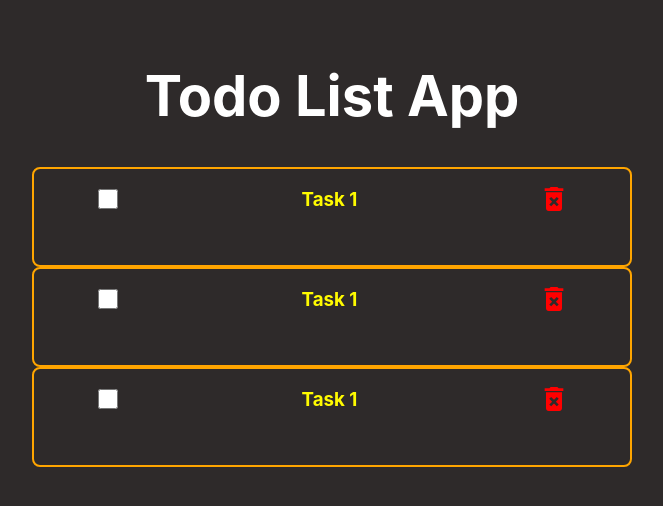
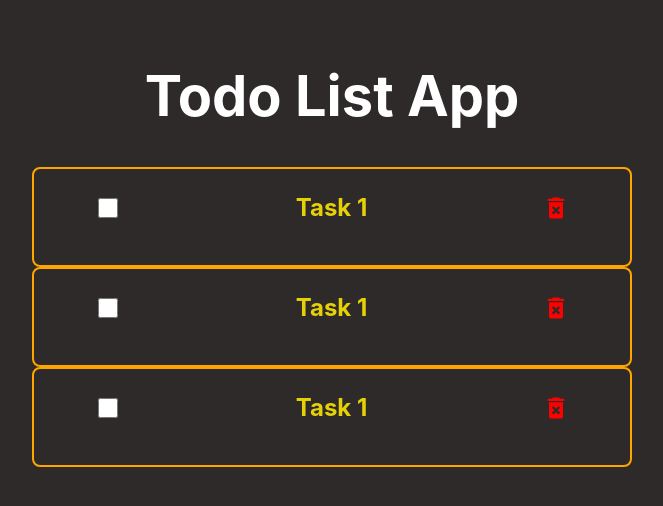
Before and after one commit to JuanDavidDV/To-Do-Rails-React, a React (Create React App) app in the folder frontend/: page / in a window 1280 px wide. Shown: the top 506 px of the page, without its empty margins (308-971 px from the left). Built offline with nearby package versions, Linux system fonts and the light colour scheme.

Commit message:
update UI style

```diff
--- a/frontend/src/App.js
+++ b/frontend/src/App.js
@@ -1,4 +1,3 @@
-import logo from "./logo.svg";
 import "./App.css";
 import TodoList from "./components/TodoList/TodoList";
 
--- a/frontend/src/components/Todo/Todo.css
+++ b/frontend/src/components/Todo/Todo.css
@@ -15,7 +15,8 @@
 }
 
 .todo-title {
-  color: rgb(255, 251, 0);
+  color: rgb(230, 208, 6);
+  font-size: 1.50rem;
 }
 
 .todo-checkbox {
@@ -30,3 +31,12 @@
   box-shadow: 0 0 0.2rem 0.125rem rgba(76, 175, 80, 0.5);
   transform: scale(1.1);
 }
+
+.delete-icon {
+  color: red;
+  cursor: pointer;
+}
+
+.delete-icon:hover {
+  transform: scale(1.1);
+}
--- a/frontend/src/components/Todo/Todo.js
+++ b/frontend/src/components/Todo/Todo.js
@@ -7,7 +7,7 @@ const Todo = () => {
       <div className="todo-container">
         <input type="checkbox" className="todo-checkbox"/>
           <h3 className="todo-title">Task 1</h3>
-          <MdDeleteForever size="2rem" color="red" />
+          <MdDeleteForever size="1.75rem" className="delete-icon" />
       </div>
     </div>
   )
```
